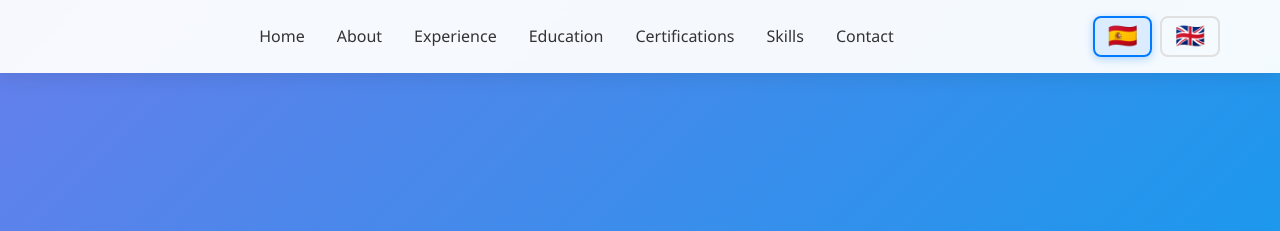
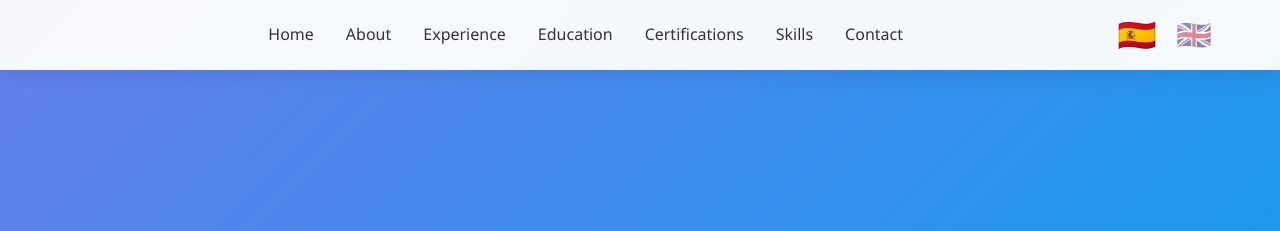
Before and after one commit to castordafonte/castordafonte.github.io, a website: page index.html in a window 1280 px wide. Shown: the top 231 px of the page. Drawn offline with Linux system fonts and the light colour scheme.

Commit message:
Refactor certification links for consistency and update language switcher styles for improved UX

```diff
--- a/index.html
+++ b/index.html
@@ -451,7 +451,7 @@
                             <h4>MS-100: Microsoft 365 Identity and Services</h4>
                             <a href="https://www.credly.com/badges/ac07dc0b-dee6-4118-9adb-0324ed2e2175"
                                target="_blank" rel="noopener" class="cert-verify-link">
-                                <i class="fas fa-info-circle"></i> Información del examen
+                                <i class="fas fa-external-link-alt"></i> Verificar certificación
                             </a>
                         </div>
                     </div>
@@ -462,7 +462,7 @@
                             <h4>MS-101: Microsoft 365 Mobility and Security</h4>
                             <a href="https://www.credly.com/badges/eb5ac741-57fb-4bc6-b62c-7387ec95d79a"
                                target="_blank" rel="noopener" class="cert-verify-link">
-                                <i class="fas fa-info-circle"></i> Información del examen
+                                <i class="fas fa-external-link-alt"></i> Verificar certificación
                             </a>
                         </div>
                     </div>
--- a/styles.css
+++ b/styles.css
@@ -74,30 +74,29 @@ body {
 /* Language Switcher */
 .language-switcher {
     display: flex;
-    gap: 0.5rem;
+    gap: 0.3rem;
+    align-items: center;
 }
 
 .lang-btn {
     background: transparent;
-    border: 2px solid #e0e0e0;
-    border-radius: 8px;
-    padding: 0.4rem 0.8rem;
-    font-size: 1.5rem;
+    border: none;
+    padding: 0.3rem 0.5rem;
+    font-size: 1.8rem;
     cursor: pointer;
-    transition: all 0.3s ease;
+    transition: all 0.2s ease;
     line-height: 1;
+    opacity: 0.5;
 }
 
 .lang-btn:hover {
-    border-color: #007bff;
-    transform: translateY(-2px);
-    box-shadow: 0 4px 8px rgba(0, 123, 255, 0.2);
+    transform: scale(1.2);
+    opacity: 0.8;
 }
 
 .lang-btn.active {
-    border-color: #007bff;
-    background: rgba(0, 123, 255, 0.1);
-    box-shadow: 0 2px 8px rgba(0, 123, 255, 0.3);
+    opacity: 1;
+    transform: scale(1.1);
 }
 
 /* Hero Section */
@@ -692,10 +691,16 @@ body {
         flex-wrap: wrap;
         gap: 1rem;
         justify-content: center;
+        order: 2;
     }
 
     .language-switcher {
-        order: -1;
+        order: 1;
+        margin-bottom: 0.5rem;
+    }
+
+    .lang-btn {
+        font-size: 2rem;
     }
 
     .hero-title {
--- a/translations.js
+++ b/translations.js
@@ -55,7 +55,6 @@ const translations = {
         certLevelAssociate: "⭐⭐ Associate Level",
         certLevelFundamentals: "⭐ Fundamentals",
         certLevelOther: "Otras Certificaciones",
-        certOtherSubtitle: "Exámenes individuales que forman parte de certificaciones más amplias",
         certVerifyLink: "Verificar certificación",
         certInfoLink: "Información del examen",
 
@@ -321,19 +320,16 @@ function updatePageContent() {
     certCards[13].textContent = t.certMS100;
     certCards[14].textContent = t.certMS101;
 
-    // Certification links
-    document.querySelectorAll('.cert-verify-link').forEach((link, index) => {
-        if (index < 13) {
-            link.innerHTML = `<i class="fas fa-external-link-alt"></i> ${t.certVerifyLink}`;
-        } else {
-            link.innerHTML = `<i class="fas fa-info-circle"></i> ${t.certInfoLink}`;
-        }
+    // Certification links - Todos usan el mismo estilo ahora
+    document.querySelectorAll('.cert-verify-link').forEach((link) => {
+        link.innerHTML = `<i class="fas fa-external-link-alt"></i> ${t.certVerifyLink}`;
     });
 
     // Other certifications subtitle
-    const otherCertSubtitle = document.querySelector('#certificaciones > .container > p:nth-of-type(2)');
-    if (otherCertSubtitle) {
-        otherCertSubtitle.textContent = t.certOtherSubtitle;
+    const certSection = document.querySelector('#certificaciones .container');
+    const allParagraphs = certSection.querySelectorAll('p[style*="text-align: center"]');
+    if (allParagraphs.length >= 2) {
+        allParagraphs[1].textContent = t.certOtherSubtitle;
     }
 
     // Skills
```
